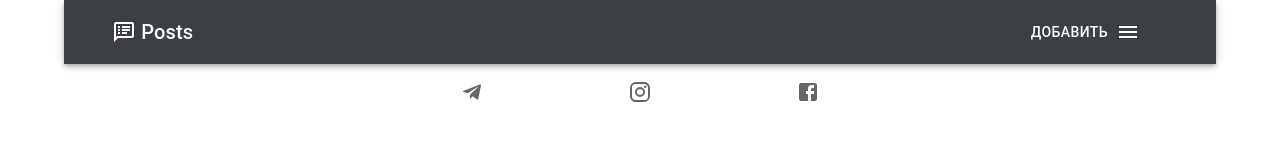
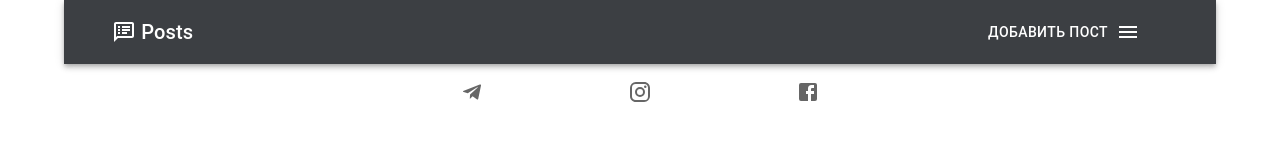
Before and after one commit to thanos-web/post, a React (Create React App) app: page / in a window 1280 px wide. Shown: the top 160 px of the page. Built offline with nearby package versions, Linux system fonts and the light colour scheme; the HTML template or start-up script is replaced by a standard one.

Commit message:
добавляет изменения в кнопку

```diff
--- a/src/сomponents/button/index.jsx
+++ b/src/сomponents/button/index.jsx
@@ -3,13 +3,13 @@ import { Button, Stack } from "@mui/material";
 
 export const ButtonAdd = () => {
   const handleOpenModal = () => {
-
+    console.log("Есть контакт");
   };
 
 
     return (
         <Stack spacing={2} direction="row">
-            <Button variant="text" color="inherit" onClick={handleOpenModal}>Добавить</Button>
+            <Button variant="text" color="inherit" onClick={handleOpenModal}>Добавить пост</Button>
         </Stack>
     )
   }
```
